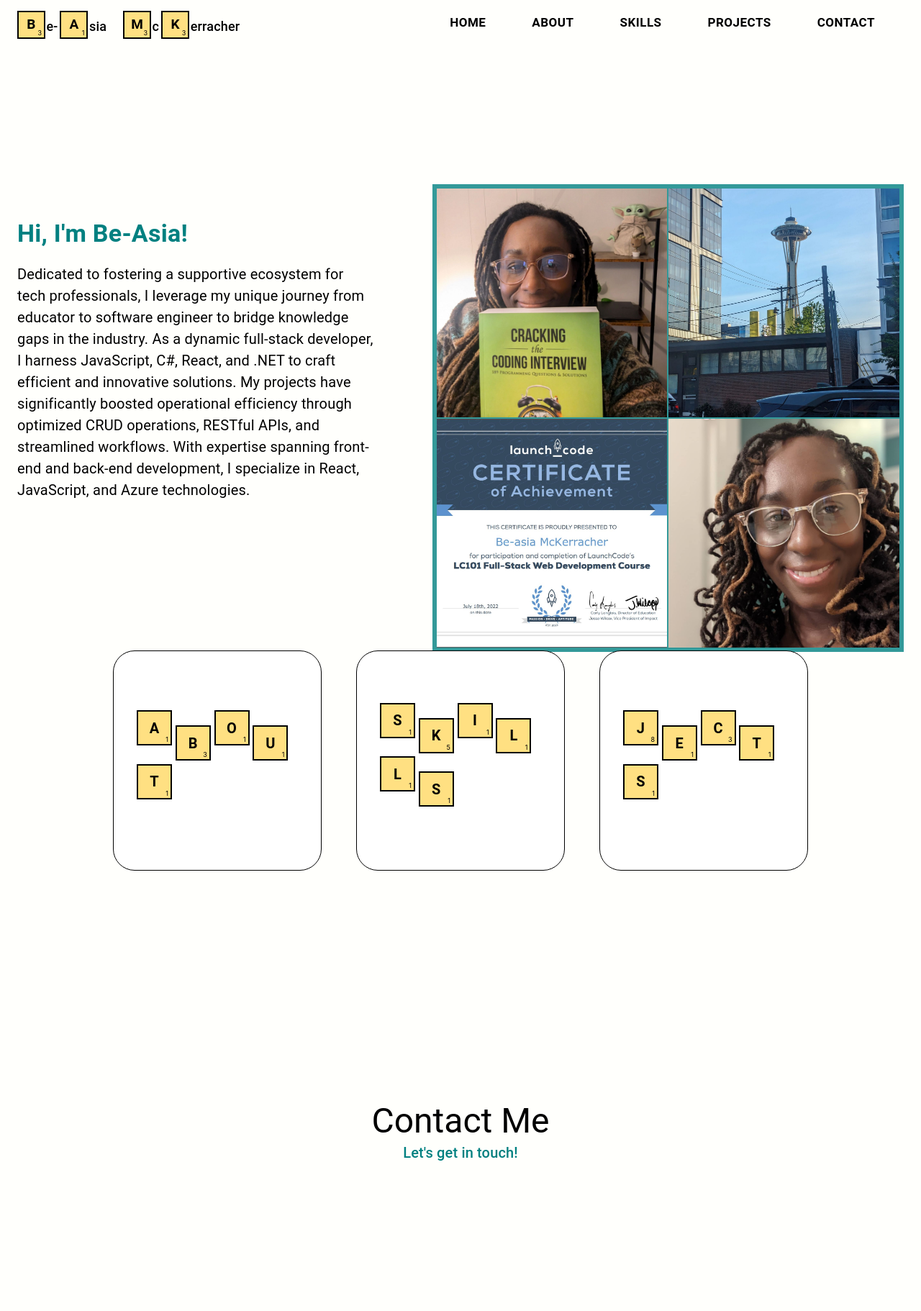
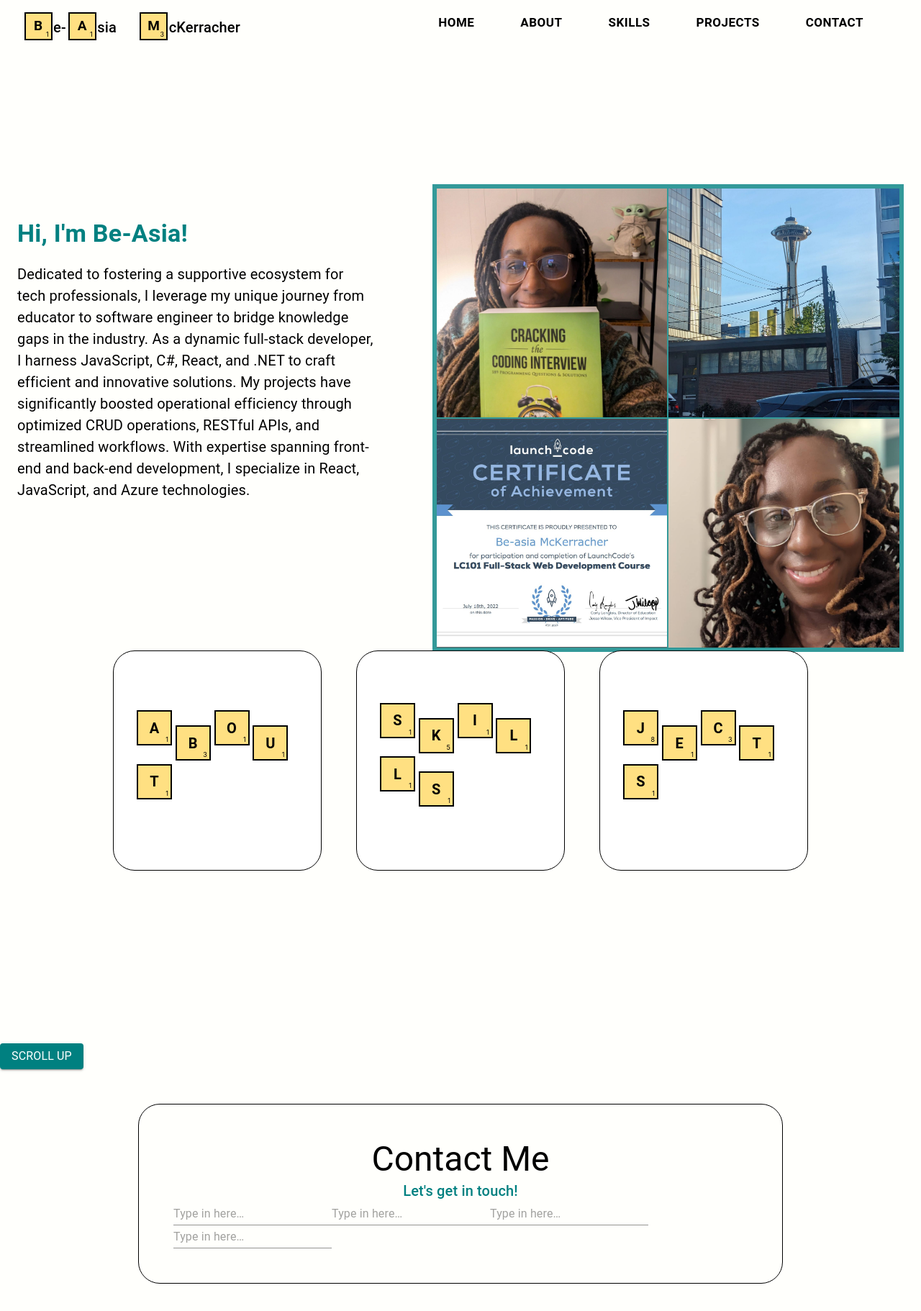
Before and after one commit to amerigirl/website, a React (Create React App) app: page / in a window 1280 px wide. Shown: the top 1822 px of the page at 72% size. Before the commit the page ends 1746 px from the top, so only its background shows below. Built offline with nearby package versions, Linux system fonts and the light colour scheme.

Commit message:
working on scroll up button and contact me section

```diff
--- a/package.json
+++ b/package.json
@@ -10,7 +10,8 @@
     "cra-template": "1.2.0",
     "react": "^19.0.0",
     "react-dom": "^19.0.0",
-    "react-scripts": "5.0.1"
+    "react-scripts": "5.0.1",
+    "react-scroll": "^1.9.2"
   },
   "scripts": {
     "start": "react-scripts start",
--- a/src/App.js
+++ b/src/App.js
@@ -1,4 +1,3 @@
-
 import React from "react";
 import Navbar from "./Components/Navbar/Navbar.jsx";
 import { createTheme, ThemeProvider } from "@mui/material/styles";
@@ -9,6 +8,7 @@ import SkillsCardComponent from "./Components/CardSection/Cards/SkillsCardCompon
 import AboutCardComponent from "./Components/CardSection/Cards/AboutCardComponent.jsx";
 import ProjectsCardComponent from "./Components/CardSection/Cards/ProjectsCardComponent.jsx";
 import ContactForm from "./Components/ContactForm/ContactForm.jsx";
+import ScrollUpButton from "./Components/ScrollUpButton.jsx";
 
 const theme = createTheme({
   palette: {
@@ -22,7 +22,6 @@ const theme = createTheme({
       main: blue[50],
     },
   },
-
 });
 function App() {
   return (
@@ -43,6 +42,7 @@ function App() {
           <SkillsCardComponent />
           <ProjectsCardComponent />
         </Box>
+        <ScrollUpButton />
         <ContactForm />
       </ThemeProvider>
     </Box>
--- a/src/Components/CardSection/CardComponent.jsx
+++ b/src/Components/CardSection/CardComponent.jsx
@@ -23,7 +23,7 @@ const CardComponent = ({ children }) => {
             alignItems: "center",
             height: "38vh",
             width: "22.5vw",
-            marginBottom: "20rem",
+            marginBottom: "15rem",
             borderRadius: "30px",
             border: "1px solid black",
           }}
--- a/src/Components/ContactForm/ContactForm.jsx
+++ b/src/Components/ContactForm/ContactForm.jsx
@@ -1,16 +1,31 @@
 import React from 'react';
-import { Box, Typography } from '@mui/material';
+import { Box, Typography, Input } from '@mui/material';
 
 
 const ContactForm = () => {
   return (
-   <Box sx={{marginBottom: '8rem'}}>
-    <Box id="contact" sx={{textAlign: 'center'}}>
-        <Typography variant='h3'>Contact Me</Typography>
-        <Typography variant='h6' sx={{color: 'primary.main'}}>Let's get in touch!</Typography>
+    <Box
+      sx={{
+        margin: "3rem 12rem",
+        border: "1px solid black",
+        padding: "3rem",
+        borderRadius: "30px",
+      }}
+    >
+      <Box id="contact" sx={{ textAlign: "center" }}>
+        <Typography variant="h3">Contact Me</Typography>
+        <Typography variant="h6" sx={{ color: "primary.main" }}>
+          Let's get in touch!
+        </Typography>
+      </Box>
+      <Box>
+        <Input placeholder="Type in here…" variant="outlined" />
+        <Input placeholder="Type in here…" variant="solid" />
+        <Input placeholder="Type in here…" variant="solid" />
+        <Input placeholder="Type in here…" variant="solid" />
+      </Box>
     </Box>
-   </Box>
-  )
+  );
 }
 
 export default ContactForm
--- a/src/Components/Navbar/Navbar.jsx
+++ b/src/Components/Navbar/Navbar.jsx
@@ -3,6 +3,7 @@ import React from "react";
 import { styled } from "@mui/material/styles";
 import Button from "@mui/material/Button";
 import NavbarName from "./NavbarName";
+import ScrollUpButton from "../ScrollUpButton";
 
 // Define a reusable StyledButton
 const StyledButton = styled(Button)(({ theme }) => ({
@@ -17,11 +18,10 @@ const StyledButton = styled(Button)(({ theme }) => ({
 const Navbar = () => {
   return (
     <AppBar
-      id="home"
       position="static"
       sx={{ backgroundColor: "transparent", boxShadow: "none" }}
     >
-      <Toolbar sx={{ height: "4rem" }}>
+      <Toolbar sx={{ height: "4rem", maxWidth: "95%" }}>
         <NavbarName />
         <Stack
           direction="row"
@@ -31,7 +31,7 @@ const Navbar = () => {
             marginRight: { md: "2rem" },
           }}
         >
-          {/* Use StyledButton for all buttons */}
+
           <StyledButton href="#home">Home</StyledButton>
           <StyledButton href="#about">About</StyledButton>
           <StyledButton href="#skills">Skills</StyledButton>
--- a/src/Components/Navbar/NavbarName.jsx
+++ b/src/Components/Navbar/NavbarName.jsx
@@ -6,7 +6,7 @@ const navbarLetterProps = {
   color: "black",
   whiteSpace: "nowrap",
   fontWeight: "550",
-  fontSize: "18px",
+  fontSize: "20px",
   paddingTop: "4px",
   paddingLeft: "1.5px",
   paddingRight: "3px",
@@ -27,8 +27,9 @@ const NavbarName = () => {
         flexGrow: 1,
         display: "flex",
         flexDirection: "row",
-        paddingTop: "5px",
+        paddingTop: ".5rem",
         alignItems: "center",
+        marginLeft: ".6rem",
       }}
     >
       <Box>
@@ -45,7 +46,7 @@ const NavbarName = () => {
                 color: "black",
               }}
             >
-              3
+              1
             </Box>
           }
         />
@@ -68,12 +69,10 @@ const NavbarName = () => {
               1
             </Box>
           }
-        >
-          1
-        </ScrabblePiece>
+        ></ScrabblePiece>
       </Box>
 
-      <Typography sx={{ ...navbarLetterProps, paddingRight: "23px" }}>
+      <Typography sx={{ ...navbarLetterProps, paddingRight: "2rem" }}>
         sia
       </Typography>
 
@@ -94,35 +93,10 @@ const NavbarName = () => {
               3
             </Box>
           }
-        >
-          3
-        </ScrabblePiece>
+        ></ScrabblePiece>
       </Box>
 
-      <Typography sx={navbarLetterProps}>c</Typography>
-      <Box>
-        <ScrabblePiece
-          letter="K"
-          {...scrabblePieceProps}
-          numberBox={
-            <Box
-              sx={{
-                position: "absolute",
-                right: 5,
-                bottom: 3,
-                fontSize: "9px",
-                color: "black",
-              }}
-            >
-              3
-            </Box>
-          }
-        >
-          5
-        </ScrabblePiece>
-      </Box>
-
-      <Typography sx={navbarLetterProps}>erracher</Typography>
+      <Typography sx={navbarLetterProps}>cKerracher</Typography>
     </Box>
   );
 };
--- /dev/null
+++ b/src/Components/ScrollUpButton.jsx
@@ -0,0 +1,20 @@
+import React from "react";
+import { Button, Typography } from "@mui/material";
+
+const ScrollUpButton = () => {
+  const handleClick = (event) => {
+    event.preventDefault();
+    const homeElement = document.getElementById("home");
+    if (homeElement) {
+      homeElement.scrollIntoView({ behavior: "smooth" });
+    }
+  };
+
+  return (
+    <Button variant="contained" id="home" onClick={handleClick}>
+      <Typography>Scroll up</Typography>
+    </Button>
+  );
+};
+
+export default ScrollUpButton;
```
Also changed, not shown: src/Components/CardSection/CardSection.jsx (deleted, +0 -18 lines), 1 other file (tests, documents, lock files or other folders).
